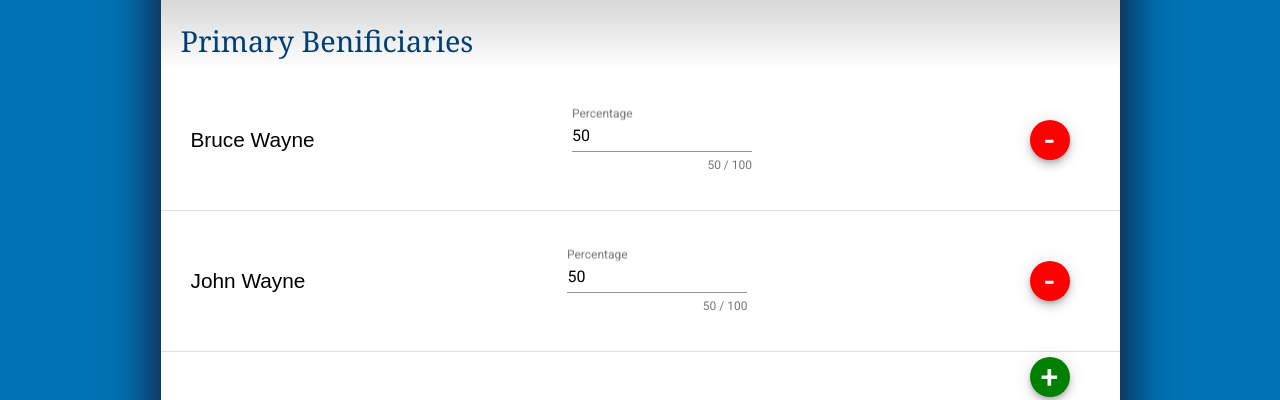
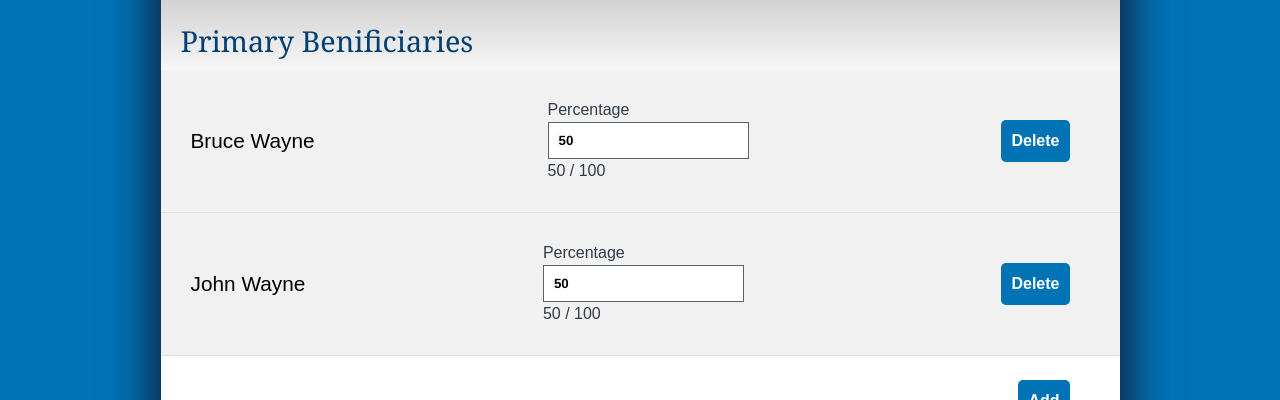
Before and after one commit to ms36/angular-beneficiary, an Angular app: page / in a window 1280 px wide. Shown: the part 400-800 px from the top of the page. Built offline with nearby package versions, Linux system fonts and the light colour scheme.

Commit message:
udated buttons/css

```diff
--- a/src/app/components/beneficiary-app/beneficiary-app.component.css
+++ b/src/app/components/beneficiary-app/beneficiary-app.component.css
@@ -41,23 +41,50 @@ a:link:active, a:visited:active, a:link, a:visited {
 .body {
   margin: 0 auto;
   max-width: 959px;
-  /* padding: 20px; */
   box-shadow: -10px 0px 40px 0px var(--primary-color-1),
                10px 0px 40px 0px var(--primary-color-1);
   background-color: var(--secondary-color-2);
   background-image: linear-gradient(rgb(160, 160, 160) 1%, white 25%);
 }
 
-.btn-add {
-  margin: 50px;
-  background-color: green;
-  font-size: 2rem;
-}
-
 .btn-container {
   display: flex;
   justify-content: flex-end;
   align-items: center;
+  padding-top: 20px;
   height: 50px;
   width: 100%;
 }
+
+.btn-add {
+  height: 42px;
+  margin: 50px;
+  padding: 0px 10px;
+  border: 0px solid;
+  border-radius: 5px;
+  background-color: var(--primary-color-2);
+  color: var(--secondary-color-2);
+  font-size: 1.0rem;
+  font-weight: 600;
+  cursor: pointer;
+}
+.btn-add:hover {
+  background-color: var(--primary-color-1);
+}
+
+.btn-save {
+  height: 42px;
+  margin: 50px;
+  padding: 0px 10px;
+  border: 0px solid;
+  border-radius: 5px;
+  background-color: var(--primary-color-2);
+  color: var(--secondary-color-2);
+  font-size: 1.0rem;
+  font-weight: 600;
+  cursor: pointer;
+}
+
+.btn-save:hover {
+  background-color: var(--primary-color-1);
+}
--- a/src/app/components/beneficiary-app/beneficiary-app.component.html
+++ b/src/app/components/beneficiary-app/beneficiary-app.component.html
@@ -25,13 +25,17 @@
   <div class="btn-container">
     <button
       *ngIf="!this.showBeneficiaryDetailForm"
-      mat-mini-fab class="btn-add"
+      class="btn-add"
       (click)="toggleShowBeneficiaryDetailForm()"
-      cdkOverlayOrigin #originOverlay="cdkOverlayOrigin">+
+      cdkOverlayOrigin #originOverlay="cdkOverlayOrigin">Add
     </button>
   </div>
   <!-- Beneficiary details, **DELETE THIS WHEN THE OVERLAY IS CREATED** -->
-
+  <app-beneficiary-details
+    *ngIf="this.showBeneficiaryDetailForm"
+    (addNewBeneficiary)="addBeneficiary(this.beneficiaryType.primary, $event)"
+    (closeScreen)="closeBeneficiaryDetailForm()">
+  </app-beneficiary-details>
 
   <!-- Contingent Benificiary -->
   <div *ngIf="this.user.beneficiaryTypes[this.beneficiaryType.primary].length > 0">
@@ -51,20 +55,20 @@
     <div class="btn-container">
       <button
         *ngIf="!this.showBeneficiaryDetailForm"
-        mat-mini-fab class="btn-add"
-        (click)="toggleShowBeneficiaryDetailForm()"
-        cdkOverlayOrigin #originOverlay="cdkOverlayOrigin">+
+        class="btn-add"
+        (click)="toggleShowBeneficiaryDetailFormContingent()"
+        cdkOverlayOrigin #originOverlay="cdkOverlayOrigin">Add
       </button>
     </div>
     <!-- Beneficiary details, **DELETE THIS WHEN THE OVERLAY IS CREATED** -->
     <app-beneficiary-details
-    *ngIf="this.showBeneficiaryDetailForm"
-    (addNewBeneficiary)="addBeneficiary(this.beneficiaryType.contingent, $event)"
-    (closeScreen)="closeBeneficiaryDetailForm()">
-  </app-beneficiary-details>
+      *ngIf="this.showBeneficiaryDetailFormContingent"
+      (addNewBeneficiary)="addBeneficiary(this.beneficiaryType.contingent, $event)"
+      (closeScreen)="closeBeneficiaryDetailForm()">
+    </app-beneficiary-details>
   </div>
   <div class="btn-container">
-    <button type="button" color="primary" *ngIf="showSaveButton" mat-raised-button (click)="saveBeneficiary()">Save</button>
+    <button class="btn-save" *ngIf="showSaveButton" (click)="saveBeneficiary()">Save</button>
   </div>
 </div>
 
--- a/src/app/components/beneficiary-app/beneficiary-app.component.ts
+++ b/src/app/components/beneficiary-app/beneficiary-app.component.ts
@@ -13,6 +13,8 @@ export class BeneficiaryAppComponent implements OnInit {
   beneficiaryType = BeneficiaryType;
   showBeneficiaryDetailForm = false;
   showSaveButton = false;
+  // ***Testing ***/
+  showBeneficiaryDetailFormContingent = false;
 
   constructor() { }
 
@@ -53,6 +55,11 @@ export class BeneficiaryAppComponent implements OnInit {
     this.showBeneficiaryDetailForm = !this.showBeneficiaryDetailForm;
   }
 
+  // ***Testing ***/
+  toggleShowBeneficiaryDetailFormContingent() {
+    this.showBeneficiaryDetailFormContingent = !this.showBeneficiaryDetailFormContingent;
+  }
+
   deleteBeneficiary(type, beneficiary: Beneficiary) {
     this.user.beneficiaryTypes[type] = this.user.beneficiaryTypes[type].filter(b => b.id !== beneficiary.id);
 
@@ -86,6 +93,7 @@ export class BeneficiaryAppComponent implements OnInit {
 
   closeBeneficiaryDetailForm() {
     this.showBeneficiaryDetailForm = false;
+    this.showBeneficiaryDetailFormContingent = false;
   }
 
   percentageChanged(type, beneficiary?: Beneficiary) {
--- a/src/app/components/beneficiary-details/beneficiary-details.component.css
+++ b/src/app/components/beneficiary-details/beneficiary-details.component.css
@@ -0,0 +1,37 @@
+.container {
+  padding: 30px;
+  display: flex;
+  justify-content: space-between;
+  align-items: center;
+  background-color: #f1f1f1;
+}
+
+.label {
+  margin-left: 10px;
+  color:#323a45;
+}
+
+input {
+  margin: 3px 10px;
+  font-weight: bold;
+  font-family: Source Sans Pro,Helvetica Neue,Helvetica,Roboto,Arial,sans-serif;
+  padding: 10px;
+  border: .1rem solid #5b616b;
+}
+
+button {
+  margin: 20px;
+  height: 42px;
+  padding: 0px 10px;
+  border: 0px solid;
+  border-radius: 5px;
+  background-color: var(--primary-color-2);
+  color: var(--secondary-color-2);
+  font-size: 1.0rem;
+  font-weight: 600;
+  cursor: pointer;
+}
+
+button:hover {
+  background-color: var(--primary-color-1);
+}
--- a/src/app/components/beneficiary-details/beneficiary-details.component.html
+++ b/src/app/components/beneficiary-details/beneficiary-details.component.html
@@ -1,31 +1,21 @@
 <form [formGroup]="addbeneficiaryForm">
-  <!-- First Name -->
-  <mat-form-field class="example-full-width">
-    <mat-label>First Name</mat-label>
-    <input matInput placeholder="First Name" required formControlName="firstName" autofocus>
-    <mat-error *ngIf="formControl.hasError('required')">
-      First Name is <strong>required</strong>
-    </mat-error>
-  </mat-form-field>
-
-  <!-- Last Name -->
-  <mat-form-field class="example-full-width">
-    <mat-label>Last Name</mat-label>
-    <input matInput placeholder="Last Name" required formControlName="lastName">
-    <mat-error *ngIf="formControl.hasError('required')">
-      Last Name is <strong>required</strong>
-    </mat-error>
-  </mat-form-field>
-
-  <!-- Percentage of Benefit -->
-  <mat-form-field class="example-full-width">
-    <mat-label>Percentage of Benefit</mat-label>
-    <input matInput maxlength="3" placeholder="Percentage" required formControlName="percentOfBenefit">
-    <mat-error *ngIf="formControl.hasError('required')">
-      A Percentage is <strong>required</strong>
-    </mat-error>
-  </mat-form-field>
-
-  <button type="button" mat-raised-button color="primary" (click)="addBeneficiary()">Save</button>
-  <button type="button" mat-raised-button color="warn" (click)="closeAddBeneficiary()">Cancel</button>
+  <div class="container">
+    <div class="column">
+      <!-- First Name -->
+      <label class="label">First Name</label>
+      <input required formControlName="firstName" autofocus>
+    </div>
+      <div class="column">
+      <!-- Last Name -->
+      <label class="label">Last Name</label>
+      <input required formControlName="lastName">
+    </div>
+    <div class="column">
+      <!-- Percentage of Benefit -->
+      <label class="label">Percentage</label>
+      <input maxlength="3" required formControlName="percentOfBenefit">
+    </div>
+    <button type="button" (click)="addBeneficiary()">Save</button>
+    <button type="button" (click)="closeAddBeneficiary()">Cancel</button>
+  </div>
 </form>
--- a/src/app/components/beneficiary/beneficiary.component.css
+++ b/src/app/components/beneficiary/beneficiary.component.css
@@ -3,14 +3,43 @@
   display: flex;
   justify-content: space-between;
   align-items: center;
+  background-color: #f1f1f1;
 }
 
 .name {
   font-size: 1.3rem;
 }
 
+.percentage {
+  display: flex;
+  flex-direction: column;
+}
+
+.label {
+  color:#323a45;
+}
+
+.input-percentage {
+  margin: 3px 0px;
+  font-weight: bold;
+  font-family: Source Sans Pro,Helvetica Neue,Helvetica,Roboto,Arial,sans-serif;
+  padding: 10px;
+  border: .1rem solid #5b616b;
+}
+
 .btn-subtract {
   margin: 20px;
-  font-size: 2rem;
-  background-color: red;
+  height: 42px;
+  padding: 0px 10px;
+  border: 0px solid;
+  border-radius: 5px;
+  background-color: var(--primary-color-2);
+  color: var(--secondary-color-2);
+  font-size: 1.0rem;
+  font-weight: 600;
+  cursor: pointer;
 }
+
+.btn-subtract:hover {
+  background-color: var(--primary-color-1);
+}
--- a/src/app/components/beneficiary/beneficiary.component.html
+++ b/src/app/components/beneficiary/beneficiary.component.html
@@ -3,18 +3,18 @@
     <span class="name">{{beneficiary?.firstName}} {{beneficiary?.lastName}}</span>
 
     <div class="percentage">
-      <mat-form-field class="example-full-width">
-        <mat-label>Percentage</mat-label>
-        <input matInput
+        <label class="label">Percentage</label>
+        <input
+          class="input-percentage"
+          type="number"
           #percentage
           maxlength="3"
           placeholder="Ex. 50"
           value="{{beneficiary?.percentOfBenefit}}"
           (input)="onChange(beneficiary, percentage)"
         >
-        <mat-hint align="end">{{beneficiary?.percentOfBenefit}} / 100</mat-hint>
-      </mat-form-field>
+        <label class="label">{{beneficiary?.percentOfBenefit}} / 100</label>
     </div>
 
-    <button mat-mini-fab class="btn-subtract" (click)="onDelete(beneficiary)">-</button>
+    <button class="btn-subtract" (click)="onDelete(beneficiary)">Delete</button>
 </div>
```
